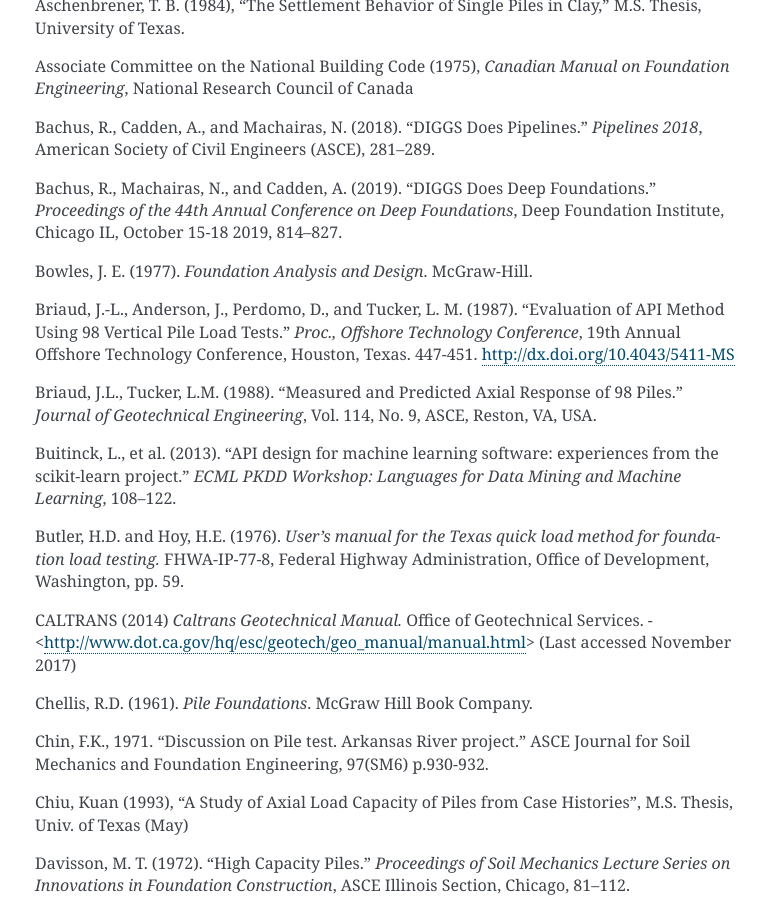
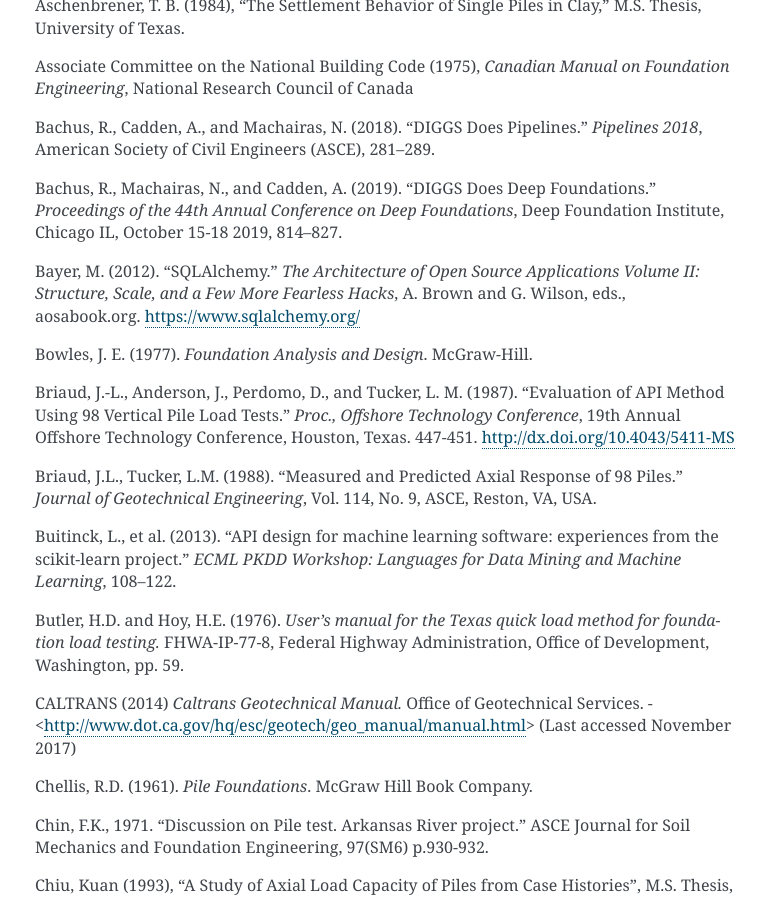
Before and after one commit to nickmachairas/doctorate, a Sphinx documentation site: the page built from docs/references.rst, in a window 1280 px wide and 900 px high, scrolled down 824 px. Shown: the whole window, without its empty margins (375-1140 px from the left). Built offline with Sphinx 7.4.7, drawn with Linux system fonts in a browser that asks for light colours.

Commit message:
chapter 2 revisions

```diff
--- a/docs/2-database/_database.rst
+++ b/docs/2-database/_database.rst
@@ -161,7 +161,9 @@
    :name: sample_schema_sql
 
 
-One of the great advantages of storing data in relational databases is making use of the Structured Query Language (SQL) to slice, dice and query for data in infinite ways. SQL is also used to define the tables in the database, this part of SQL being referred to as a *Data Definition Language* (DDL). :numref:`sample_schema_sql` shows a sample of the DDL defining the *projects* and *clones* tables of *NYU Pile Capacity*. The remaining tables are defined in a very similar way.
+
+One of the great advantages of storing data in relational databases is making use of the Structured Query Language (SQL) to slice, dice and query data in infinite ways. SQL is also used to define the tables in the database, this part of SQL being referred to as the *Data Definition Language* (DDL). :numref:`sample_schema_sql` shows a sample of the DDL defining the *projects* and *clones* tables of *NYU Pile Capacity*. The remaining tables were similarly defined. DDL sets the table names, attribute names, data types for attributes, as well as all necessary integrity constraints (i.e. primary & foreign keys, checks and NOT NULL).
+
 
 
 .. literalinclude:: listings/sample_schema.py
@@ -169,6 +171,8 @@
    :caption: Python SQLAlchemy Model for the *projects* and *clones* Tables
    :name: sample_schema_python
 
+
+SQL is great for direct database interactions. For example, users can pull data with SQL and analyze the data locally on their computers. And with more data added in the database, updating the analysis can be as simple as running the same code again. This functionality exists in *NYU Pile Capacity*, however, ETL and front-end interaction relied on an alternative method using *SQLAlchemy* (:ref:`Bayer, 2012 <Bayer2012>`, `https://www.sqlalchemy.org/`_). SQLAlchemy is a Python SQL toolkit and an Object Relational Mapper (ORM).
 
 
 
--- a/docs/references.rst
+++ b/docs/references.rst
@@ -59,6 +59,10 @@
 .. _Bachus2019:
 
 Bachus, R., Machairas, N., and Cadden, A. (2019). "DIGGS Does Deep Foundations." *Proceedings of the 44th Annual Conference on Deep Foundations*, Deep Foundation Institute, Chicago IL, October 15-18 2019, 814–827.
+
+.. _Bayer2012:
+
+Bayer, M. (2012). “SQLAlchemy.” *The Architecture of Open Source Applications Volume II: Structure, Scale, and a Few More Fearless Hacks*, A. Brown and G. Wilson, eds., aosabook.org. `<https://www.sqlalchemy.org/>`_
 
 .. _Bowles1977:
 
```
